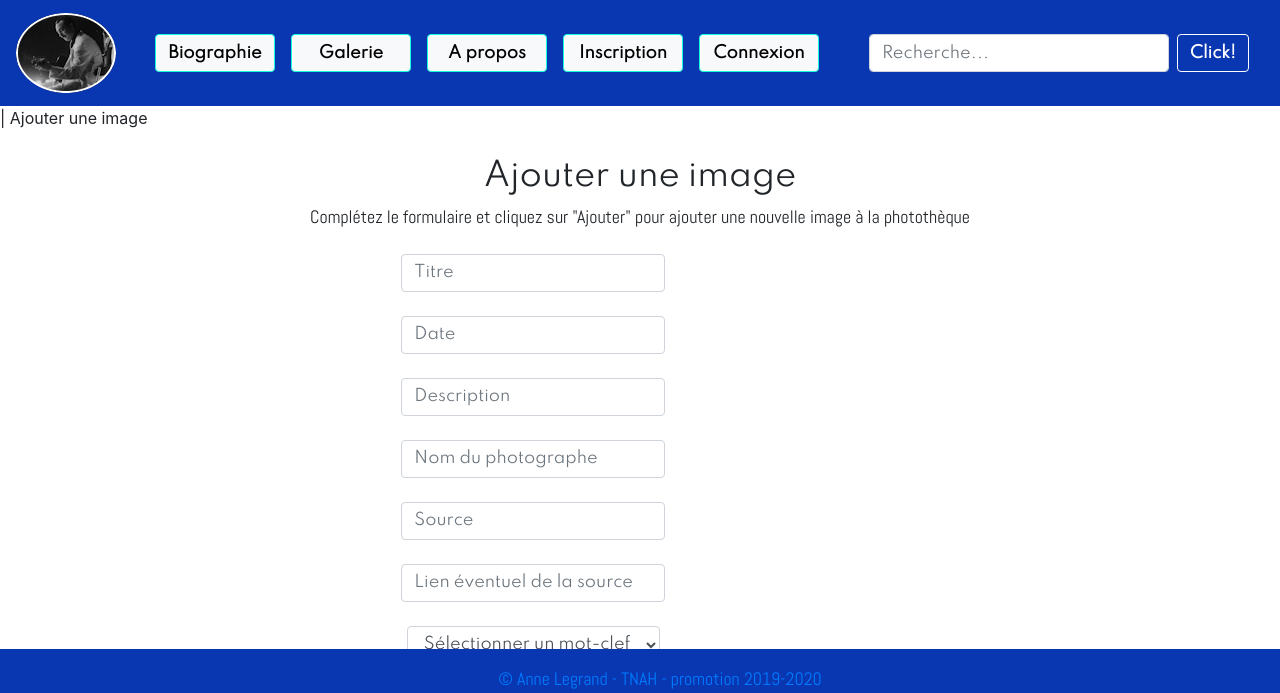
After one commit to Chartes-TNAH/Phototheque_Django_Reinhardt, a Flask app: page /Importer in a window 1280 px wide. The commit adds this page. Shown: the top 693 px of the page. Run offline with Flask 2, Linux system fonts and the light colour scheme; some libraries are stand-ins or nearby versions; some web fonts are replaced; grey boxes are pictures that could not be loaded.

Commit message:
ajouter une image

```diff
--- a/projet_DjangoPhoto/djangophoto/routes/__init__.py
+++ b/projet_DjangoPhoto/djangophoto/routes/__init__.py
@@ -41,6 +41,11 @@ def galerie():
 @app.route("/Biographie")
 def biographie():
 		return render_template("pages/biographie.html")
+
+#page de l'ajout d'image
+@app.route("/Importer")
+def edit_image():
+		return render_template("pages/edit_image.html")
 
 #page à propos
 @app.route("/A_propos")
--- a/projet_DjangoPhoto/djangophoto/templates/containeur.html
+++ b/projet_DjangoPhoto/djangophoto/templates/containeur.html
@@ -24,8 +24,12 @@
               </li>
             {% else %}
               <li class="nav-item">
-                <a class="nav-link" href="{{url_for("deconnexion")}}"><button type="button" class="btn btn-light" style="width: 120px; font-weight:bold;">Déconnexion ({{current_user.user_nom}})</button></a>
+                <a class="nav-link" href="{{url_for("edit_image")}}"><button type="button" class="btn btn-light" style="width: 150px; font-weight:bold;">Ajouter une image</button></a>
               </li>
+              <li class="nav-item">
+                <a class="nav-link" href="{{url_for("deconnexion")}}"><button type="button" class="btn btn-light" style="width: 150px; font-weight:bold;">Déconnexion ({{current_user.user_nom}})</button></a>
+              </li>
+
             {% endif %}
 		</ul>
 <!--Barre de recherche plein texte-->
--- /dev/null
+++ b/projet_DjangoPhoto/djangophoto/templates/pages/edit_image.html
@@ -0,0 +1,86 @@
+{% extends "containeur.html" %}
+{%block contenu%}
+
+{% block titre %}| Ajouter une image{% endblock %}
+
+{% block corps %}
+
+<div>
+    <center>
+        <h2>Ajouter une image</h2>
+        <p>Complétez le formulaire et cliquez sur "Ajouter" pour ajouter une nouvelle image à la photothèque</p>
+    </center>
+</div>
+<form class="form" method="POST" action="{{url_for('edit_image')}}" style="text-align: center">
+  <div class="form-inline my-4">
+    <div class="col-sm-10">
+      <input type="text" class="form-control" name="title" placeholder="Titre"/>
+    </div>
+  </div>
+  <div class="form-inline my-4">
+    <div class="col-sm-10">
+      <input type="text" class="form-control" name="date" placeholder="Date"/>
+    </div>
+  </div>
+  <div class="form-inline my-4">
+    <div class="col-sm-10">
+      <input type="text" class="form-control" name="description" placeholder="Description"/>
+    </div>
+  </div>
+  <div class="form-inline my-4">
+    <div class="col-sm-10">
+      <input type="text" class="form-control" name="author" placeholder="Nom du photographe"/>
+    </div>
+  </div>
+  <div class="form-inline my-4">
+    <div class="col-sm-10">
+      <input type="text" class="form-control" name="source" placeholder="Source"/>
+    </div>
+  </div>
+  <div class="form-inline my-4">
+    <div class="col-sm-10">
+      <input type="text" class="form-control" name="lien" placeholder="Lien éventuel de la source"/>
+    </div>
+  </div>
+  <div class="form-inline my-4">
+    <div class="col-sm-10">
+      <select class="form-control" name="clef">
+            <option value="all">Sélectionner un mot-clef</option>
+            {% for clef in tag %}
+            <option value="{{clef.tag_nom}}">{{clef.tag_nom}}</option>
+            {% endfor %}
+        </select>
+    </div>
+  </div>
+  <div class="form-inline my-4">
+    <div class="col-sm-10">
+      <select class="form-control" name="sens">
+            <option value="all">Sélectionner l'orientation</option>
+            {% for sens in orientation %}
+            <option value="{{sens.orientation_type}}">{{sens.orientation_type}}</option>
+            {% endfor %}
+        </select>
+    </div>
+  </div>
+    <!-- IMPORT DE FICHIER (name = file) -->
+    <div class="form-inline my-4">
+        <div class="input-group row" style="padding: 10px">
+            <label class="col-md-2" for="input-file" style="margin: auto; font-size: 24px"><b>Fichier</b></label>
+            <input id="input-file"
+                   type="file"
+                   class="col-md-4"
+                   name="file"
+                   required
+            />
+            <div class="col-md-6">
+                <p class="text-muted" style="font-size: 12px; margin: -5px; margin-bottom: 10px"><u>Extensions autorisées</u> : </p>
+                <p class="text-muted" style="font-size: 12px; margin: -5px"> .jpg,
+                    .jpeg, .gif, .bmp, .png</p>
+            </div>
+        </div>
+<!--  <div>
+    <button type="submit" class="btn btn-primary">Ajouter</button>
+  </div> -->
+</form>
+{% endblock %}
+{%endblock contenu%}
```
Also changed, not shown: Documentation/DjangoPhoto_app.sql (+27 -0 lines), projet_DjangoPhoto/db_DjangoPhoto.sqlite.
